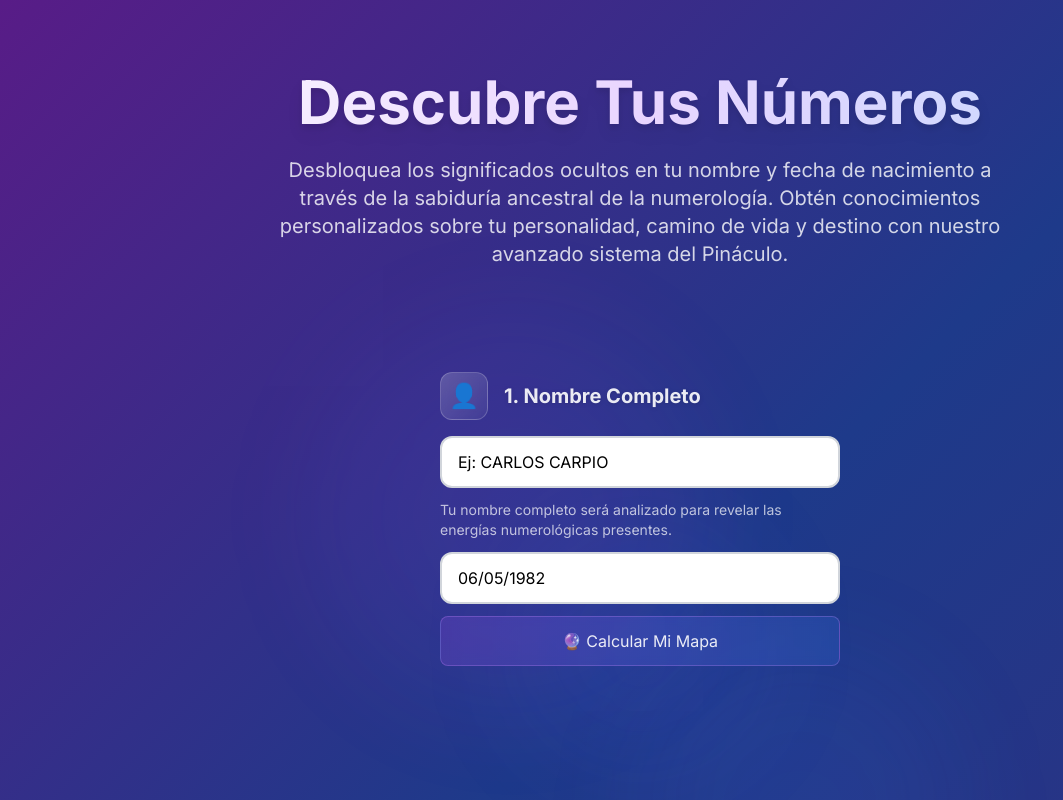
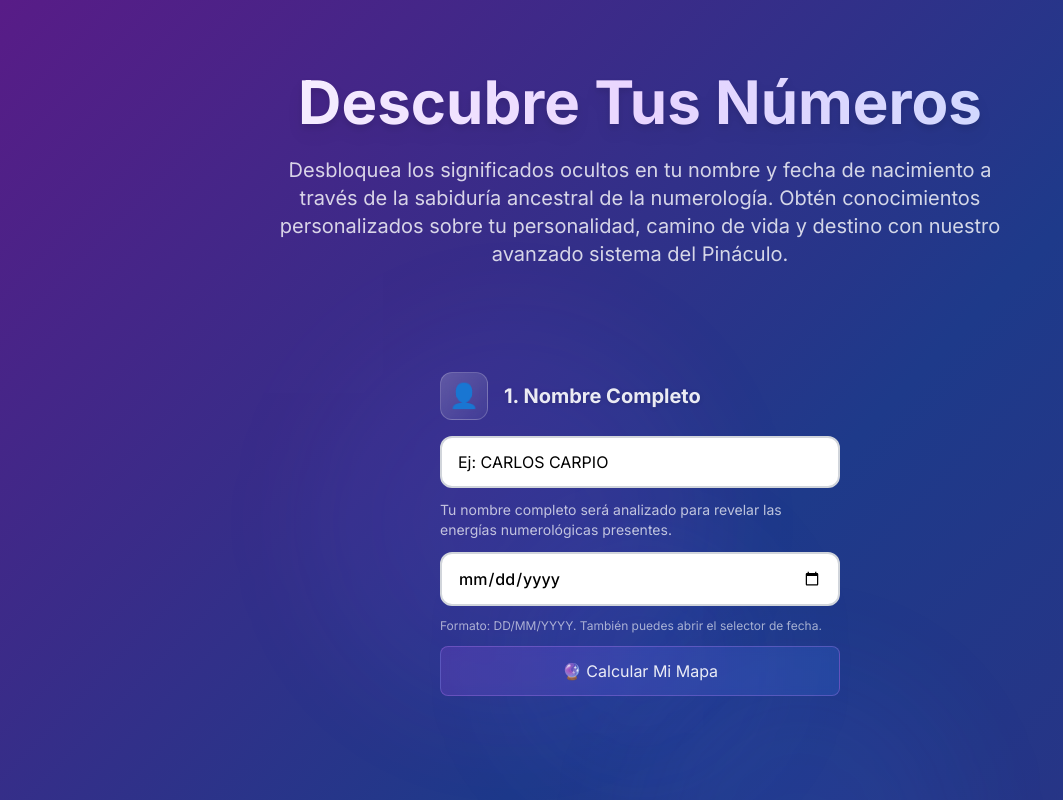
Before and after one commit to uset82/pinaculo, a Next.js app: page / in a window 1280 px wide. Shown: the top 800 px of the page, without its empty margins (0-1063 px from the left). Built offline with nearby package versions, Linux system fonts and the light colour scheme.

Commit message:
feat(ui): improve birthday input UX with native date picker; keep internal DD/MM/YYYY; accessibility hints

```diff
--- a/src/components/NumerologyCalculator.tsx
+++ b/src/components/NumerologyCalculator.tsx
@@ -70,6 +70,22 @@ export function NumerologyCalculator({ isPreviewMode = false, isDraggableMode =
     await handleCalculate(false)
   }
 
+  // Helpers to convert between native <input type="date"> value (YYYY-MM-DD)
+  // and our internal DD/MM/YYYY string representation used across the app
+  const toIsoFromDmy = (dmy: string): string => {
+    if (!dmy || !/\d{1,2}\/\d{1,2}\/\d{4}/.test(dmy)) return ''
+    const [d, m, y] = dmy.split('/')
+    const dd = d.padStart(2, '0')
+    const mm = m.padStart(2, '0')
+    return `${y}-${mm}-${dd}`
+  }
+
+  const toDmyFromIso = (iso: string): string => {
+    if (!iso || !/\d{4}-\d{2}-\d{2}/.test(iso)) return ''
+    const [y, m, d] = iso.split('-')
+    return `${d}/${m}/${y}`
+  }
+
   if (!isClient) {
     return (
       <div className={`${isDraggableMode ? 'p-4' : 'min-h-screen'} bg-gradient-to-br from-purple-50 to-indigo-100 flex items-center justify-center`}>
@@ -140,20 +156,18 @@ export function NumerologyCalculator({ isPreviewMode = false, isDraggableMode =
                 📅 Fecha de Nacimiento
               </label>
               <input
-                type="text"
+                type="date"
                 id="birthDate"
-                value={isPreviewMode ? previewData.birthDate : birthDate}
-                onChange={(e) => !isPreviewMode && setBirthDate(e.target.value)}
-                placeholder="06/05/1982"
+                aria-label="Fecha de nacimiento"
+                value={isPreviewMode ? toIsoFromDmy(previewData.birthDate) : toIsoFromDmy(birthDate)}
+                onChange={(e) => !isPreviewMode && setBirthDate(toDmyFromIso(e.target.value))}
                 className={`w-full px-4 py-3 border-2 border-purple-300 rounded-lg focus:ring-2 focus:ring-purple-500 focus:border-transparent text-lg font-medium ${
                   isPreviewMode ? 'bg-gray-100 text-gray-700 cursor-not-allowed' : 'bg-white text-black'
                 }`}
                 required
                 disabled={isPreviewMode}
               />
-              <p className="text-sm text-purple-600 mt-1">
-                Formato: DD/MM/YYYY (ejemplo: 06/05/1982)
-              </p>
+              <p className="text-sm text-purple-600 mt-1">Puedes usar el selector de fecha o escribir en formato DD/MM/YYYY.</p>
             </div>
 
             {error && (
--- a/src/components/NumerologyCalculatorLiquidGlass.tsx
+++ b/src/components/NumerologyCalculatorLiquidGlass.tsx
@@ -67,6 +67,22 @@ export function NumerologyCalculatorLiquidGlass({ isPreviewMode = false }: Numer
   const [calculating, setCalculating] = useState(false)
   const [error, setError] = useState<string | null>(null)
   const isClient = useClientOnly()
+
+  // Helpers to convert between native <input type="date"> value (YYYY-MM-DD)
+  // and our internal DD/MM/YYYY string representation
+  const toIsoFromDmy = (dmy: string): string => {
+    if (!dmy || !/\d{1,2}\/\d{1,2}\/\d{4}/.test(dmy)) return ''
+    const [d, m, y] = dmy.split('/')
+    const dd = d.padStart(2, '0')
+    const mm = m.padStart(2, '0')
+    return `${y}-${mm}-${dd}`
+  }
+
+  const toDmyFromIso = (iso: string): string => {
+    if (!iso || !/\d{4}-\d{2}-\d{2}/.test(iso)) return ''
+    const [y, m, d] = iso.split('-')
+    return `${d}/${m}/${y}`
+  }
 
   const getNegativeAccentClasses = (key: string): string => {
     switch (key) {
@@ -249,14 +265,22 @@ export function NumerologyCalculatorLiquidGlass({ isPreviewMode = false }: Numer
               <p className="text-white/70 text-sm">
                 Tu nombre completo será analizado para revelar las energías numerológicas presentes.
               </p>
-              <input
-                type="text"
-                value={isPreviewMode ? previewData.birthDate : birthDate}
-                onChange={(e) => !isPreviewMode && setBirthDate(e.target.value)}
-                placeholder="06/05/1982"
-                className="w-full px-4 py-3 bg-white/10 backdrop-blur-sm border border-white/20 rounded-xl text-white placeholder-white/60 focus:border-white/40 focus:bg-white/15 transition-all"
-                disabled={isPreviewMode}
-              />
+              {/* Better birthday input with native date picker + fallback formatting */}
+              <div className="flex gap-2 items-center">
+                <input
+                  type="date"
+                  aria-label="Fecha de nacimiento"
+                  value={isPreviewMode ? toIsoFromDmy(previewData.birthDate) : toIsoFromDmy(birthDate)}
+                  onChange={(e) => {
+                    if (isPreviewMode) return
+                    const iso = e.target.value
+                    setBirthDate(toDmyFromIso(iso))
+                  }}
+                  className="w-full px-4 py-3 bg-white/10 backdrop-blur-sm border border-white/20 rounded-xl text-white placeholder-white/60 focus:border-white/40 focus:bg-white/15 transition-all"
+                  disabled={isPreviewMode}
+                />
+              </div>
+              <p className="text-white/60 text-xs">Formato: DD/MM/YYYY. También puedes abrir el selector de fecha.</p>
               {error && (
                 <div className="bg-red-500/20 border border-red-500/40 text-red-200 px-4 py-3 rounded-lg text-sm">
                   {error}
```
